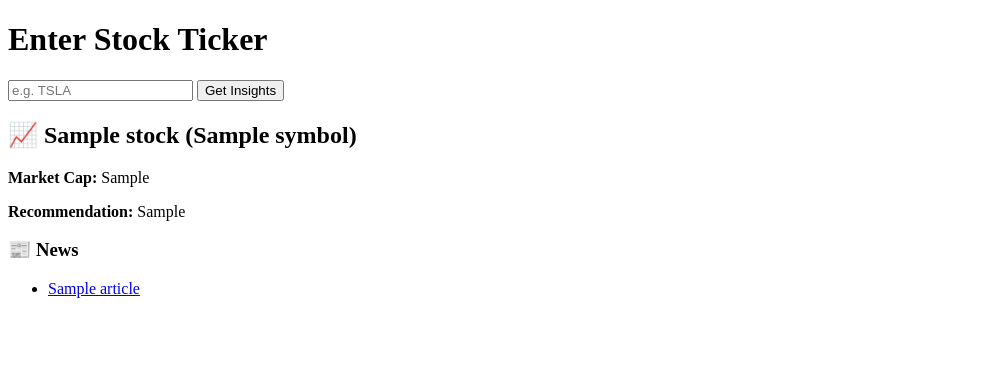
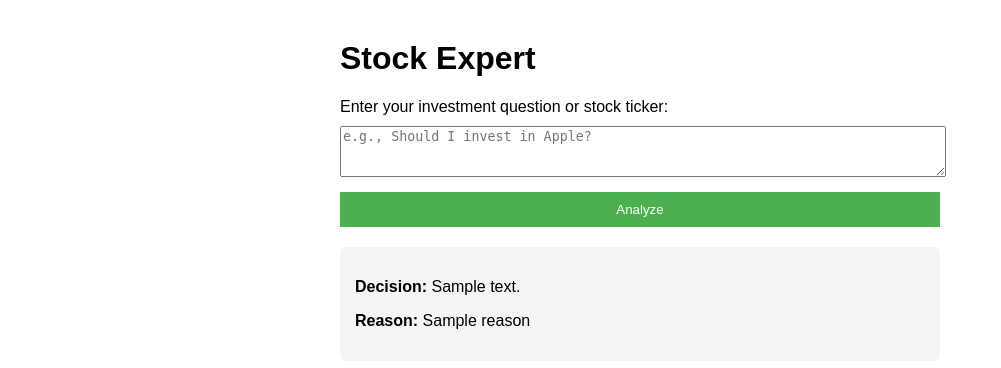
Before and after one commit to vikramsandu/StockX, a FastAPI app: template app/templates/index.html in a window 1280 px wide. Shown: the top 368 px of the page, without its empty margins (0-1001 px from the left). Run offline with FastAPI, Linux system fonts and the light colour scheme; the template is opened without the code that fills it: most values are stand-ins (such as "Sample title", 1, 10 or a date in 2020).

Commit message:
first draft of full working app

```diff
--- a/app/main.py
+++ b/app/main.py
@@ -18,16 +18,14 @@ from fastapi.responses import HTMLResponse
 from agents.agent_1 import extract_company_info
 from agents.agent_2 import get_stock_info
 from agents.agent_3 import get_financial_news
+from agents.agent_4 import investment_decision_agent
+
 import json
 
-# Create a FastAPI app
 app = FastAPI(title="Stock Expert")
-
-# Helper for rendering HTML template.
-templates = Jinja2Templates(directory="app/templates")
+templates = Jinja2Templates(directory="app/templates")  # adjust if needed
 
 
-# Homepage
 @app.get("/", response_class=HTMLResponse)
 def form_get(request: Request):
     return templates.TemplateResponse("index.html", {"request": request, "result": None})
@@ -42,38 +40,37 @@ async def form_post(request: Request, ticker: str = Form(...)):
         with open("configs/prompts.json", "r") as f:
             prompts = json.load(f)
 
-        # Call the agent-1: Extract Company Info and
-        # Ticker Symbol (short abbreviation used to uniquely
-        # identify the company's stock on the stock exchange.)
+        # Agent-1: Extract company name + ticker symbol
         company_info = extract_company_info(
             ticker,
             prompts['Prompt_Agent_1'],
             api_keys['groq']
         )
 
-        if company_info is None:
+        if not company_info:
             result = {"error": "Agent failed to extract company info."}
         else:
             company, ticker_symbol = company_info
 
-            # Call Agent-2: Get Stock Info using YFinance.
+            # Agent-2: Stock info
             stock_info = get_stock_info(ticker_symbol)
 
-            # Call Agent-3: Get News about Company.
+            # Agent-3: News
             news = get_financial_news(company, api_keys['news'])
 
-            result = {
-                "stock": {
-                    "shortName": company,
-                    "symbol": ticker_symbol,
-                    "marketCap": "900B",
-                    "recommendationKey": "buy"
-                },
-                "news": [
-                    {"title": f"{company} hits new highs", "link": "https://example.com/news1"},
-                    {"title": f"Analysts recommend buying {ticker_symbol}", "link": "https://example.com/news2"}
-                ]
-            }
+            # Agent-4: Investment decision
+            raw_result = investment_decision_agent(
+                stock_info,
+                news,
+                prompts['Prompt_Agent_4'],
+                api_keys['groq']
+            )
+
+            # Parse LLM output
+            try:
+                result = json.loads(raw_result)
+            except json.JSONDecodeError:
+                result = {"error": "Invalid response format from AI agent."}
 
     except Exception as e:
         result = {"error": f"Something went wrong: {str(e)}"}
--- a/app/templates/index.html
+++ b/app/templates/index.html
@@ -1,26 +1,69 @@
 <!DOCTYPE html>
 <html>
 <head>
-    <title>Stock Insight AI</title>
+    <meta charset="UTF-8">
+    <title>Stock Expert</title>
+    <style>
+        body {
+            font-family: Arial, sans-serif;
+            margin: 40px;
+        }
+        .container {
+            max-width: 600px;
+            margin: auto;
+        }
+        .result {
+            background: #f4f4f4;
+            padding: 15px;
+            margin-top: 20px;
+            border-radius: 6px;
+        }
+        .error {
+            color: red;
+            font-weight: bold;
+        }
+        label, input, textarea {
+            display: block;
+            width: 100%;
+            margin-top: 10px;
+        }
+        button {
+            margin-top: 15px;
+            padding: 10px;
+            width: 100%;
+            background-color: #4CAF50;
+            color: white;
+            border: none;
+            cursor: pointer;
+        }
+        button:hover {
+            background-color: #45a049;
+        }
+    </style>
 </head>
 <body>
-    <h1>Enter Stock Ticker</h1>
+<div class="container">
+    <h1>Stock Expert</h1>
     <form method="post">
-        <input type="text" name="ticker" placeholder="e.g. TSLA" required />
-        <button type="submit">Get Insights</button>
+        <label for="ticker">Enter your investment question or stock ticker:</label>
+        <textarea id="ticker" name="ticker" rows="3" placeholder="e.g., Should I invest in Apple?" required></textarea>
+        <button type="submit">Analyze</button>
     </form>
 
     {% if result %}
-    <h2>📈 {{ result.stock.shortName }} ({{ result.stock.symbol }})</h2>
-    <p><strong>Market Cap:</strong> {{ result.stock.marketCap }}</p>
-    <p><strong>Recommendation:</strong> {{ result.stock.recommendationKey }}</p>
-
-    <h3>📰 News</h3>
-    <ul>
-        {% for article in result.news %}
-            <li><a href="{{ article.link }}">{{ article.title }}</a></li>
-        {% endfor %}
-    </ul>
+        <div class="result">
+            {% if result.error %}
+                <p class="error">{{ result.error }}</p>
+            {% else %}
+                {% if result.decision and result.reason %}
+                    <p><strong>Decision:</strong> {{ result.decision }}</p>
+                    <p><strong>Reason:</strong> {{ result.reason }}</p>
+                {% else %}
+                    <pre>{{ result | tojson(indent=2) }}</pre>
+                {% endif %}
+            {% endif %}
+        </div>
     {% endif %}
+</div>
 </body>
 </html>
--- a/configs/prompts.json
+++ b/configs/prompts.json
@@ -1,4 +1,4 @@
 {
-  "Prompt_Agent_1": "Identify the publicly traded company mentioned in the user’s prompt that they are considering for investment.Return only one valid company name and it's corresponding ticker symbol as a list, this list should only consist two elements. first one is company name and second one should be it's ticker symbol. no explanation or extra text.",
-  "Prompt_Agent_3": "You are a stock investment advisor.\n\nBased on the following two inputs:\n\n1. Company Information:\n{stock_info}\n\n2. Recent News:\n{news_articles}\n\nShould I invest in this stock?\n\nYour response should strictly follow this format:\n{\n  \"decision\": \"buy\" or \"not_buy\",\n  \"reason\": \"short justification (2-3 sentences)\"\n}\n\nBase your decision on news sentiment, stock fundamentals (such as current price, recommendation, P/E ratio, etc.), and any obvious red or green flags."
+  "Prompt_Agent_1": "Identify the publicly traded company mentioned in the user’s prompt that they are considering for investment. Return only one valid company name and its corresponding ticker symbol as a list, this list should only consist of two elements: first one is the company name and second one should be its ticker symbol. No explanation or extra text.",
+  "Prompt_Agent_4": "You are a stock investment advisor.\n\nBased on the following two inputs:\n\n1. Company Information:\n{stock_info}\n\n2. Recent News:\n{news_summary}\n\nShould I invest in this stock?\n\nYour response should strictly follow this format:\n{{\n  \"decision\": \"buy\" or \"not_buy\",\n  \"reason\": \"short justification (2-3 sentences)\"\n}}\n\nBase your decision on news sentiment, stock fundamentals (such as current price, recommendation, P/E ratio, etc.), and any obvious red or green flags."
 }
```
Also changed, not shown: agents/agent_4.py (added, +42 -0 lines).
